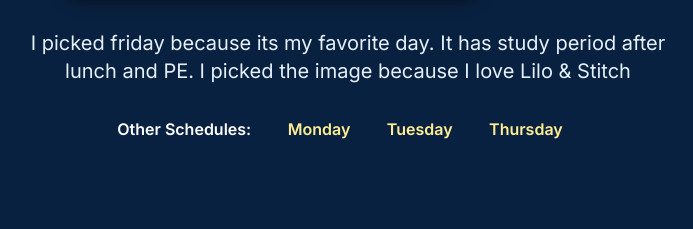
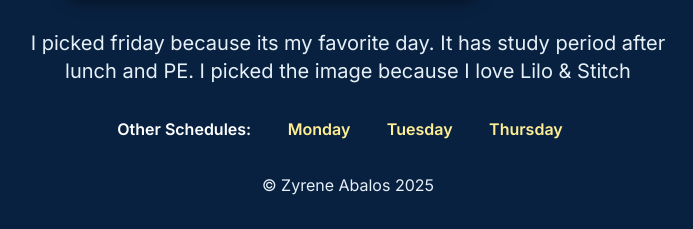
Before and after one commit to zyzyzy29/CS3_1stQtrPortfolio, a plain HTML site: page public/Schedule.html in a window 1280 px wide. Shown: the part 1601-1830 px from the top of the page, without its empty margins (292-985 px from the left). Before the commit the page ends 1806 px from the top, so only its background shows below. Drawn offline with nearby package versions, Linux system fonts and the light colour scheme.

Commit message:
frischedfrcommit

```diff
--- a/public/Schedule.html
+++ b/public/Schedule.html
@@ -182,5 +182,8 @@
             <a href="https://nhojyel.github.io/CS3_1stQtrPortfolio/public/2Q1GSodiumLuis.html">Thursday</a>
         </div>
     </div>
+    <footer class="footer">
+        © Zyrene Abalos 2025
+    </footer>
 </body>
 </html>
```
